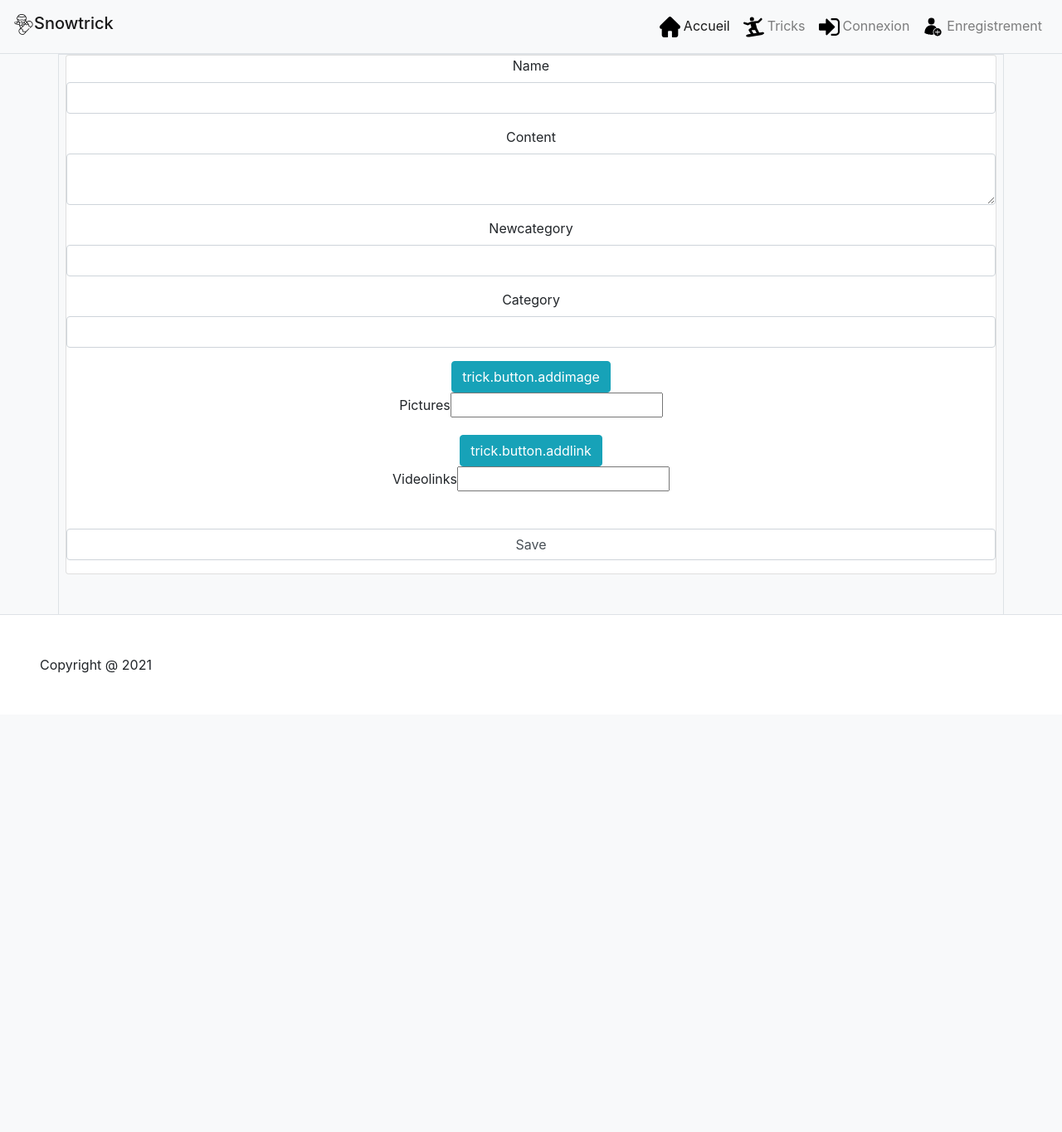
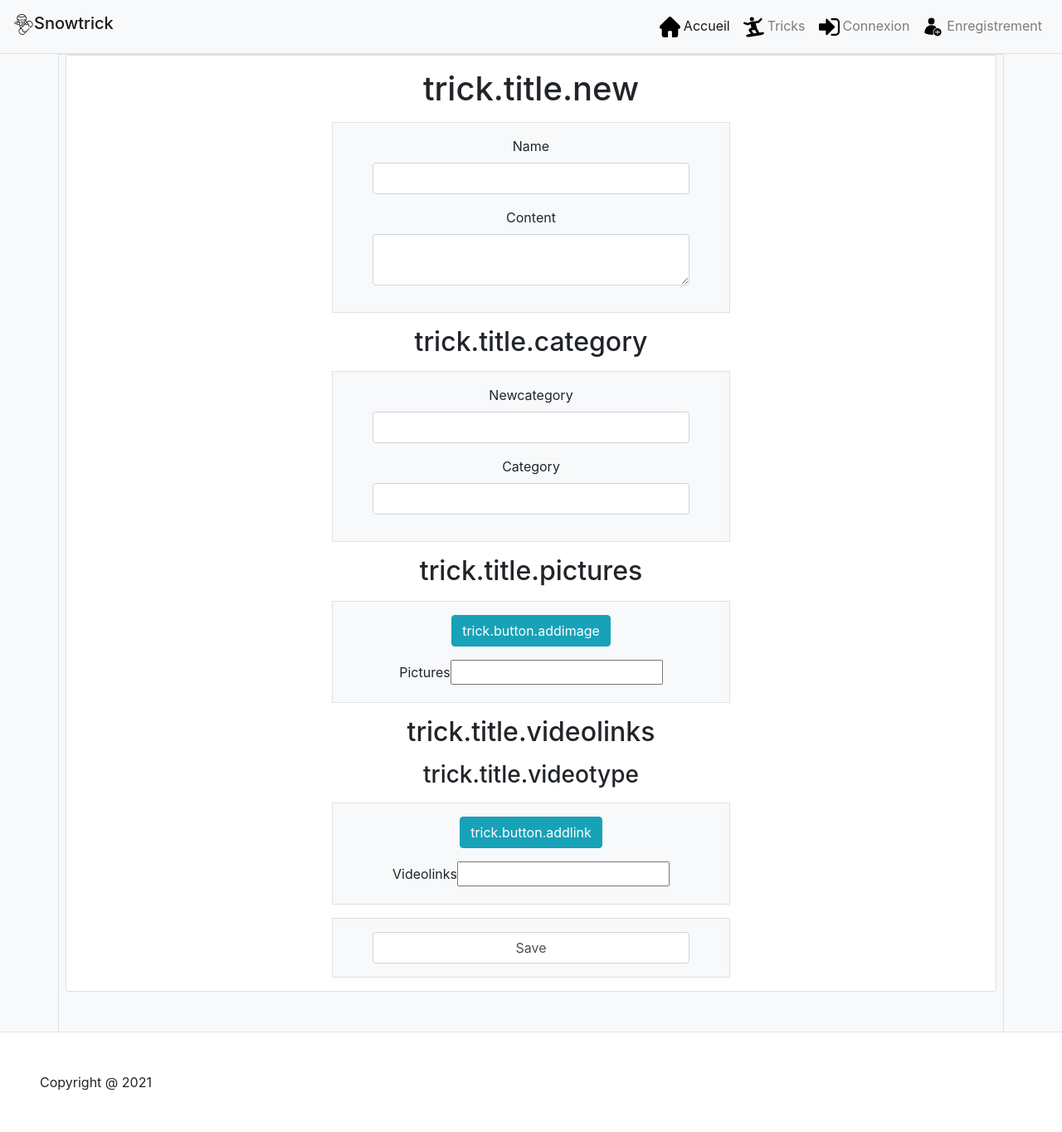
Before and after one commit to kdefarge/snowtrick, a Symfony app: template templates/trick/new.html.twig in a window 1280 px wide. Shown: the whole page at 83% size. Before the commit the page ends 811 px from the top, so only its background shows below. Run offline with Twig, Linux system fonts and the light colour scheme; the template is opened without the code that fills it, so the values that code supplies are empty; form fields are guessed from the names that the template uses; some libraries are stand-ins or nearby versions.

Commit message:
Update template new/edit Trick

```diff
--- a/src/Form/TrickType.php
+++ b/src/Form/TrickType.php
@@ -37,7 +37,7 @@ class TrickType extends AbstractType
                 'choice_label' => 'Name'
             ])
             ->add('pictures', CollectionType::class, [
-                'label' => 'trick.label.pictures',
+                'label' => false,
                 'entry_type' => FileType::class,
                 'entry_options' => [
                     'label' => false,
@@ -49,7 +49,7 @@ class TrickType extends AbstractType
                 'allow_delete' => true,
             ])
             ->add('videolinks', CollectionType::class, [
-                'label' => 'trick.label.videolinks',
+                'label' => false,
                 'entry_type' => UrlType::class,
                 'entry_options' => [
                     'label' => false,
--- a/templates/trick/_form.html.twig
+++ b/templates/trick/_form.html.twig
@@ -1,15 +1,54 @@
 {{ form_start(form) }}
+
+<div class="row justify-content-center pt-3">
+    <div class="col-12">
+        <h1 class="mb-3 text-center">{{ 'trick.title.new'|trans }}</h1>
+    </div>
+
+    <div class="col-10 col-sm-8 col-md-7 col-lg-5 border text-center bg-light py-3 px-sm-5">
         {{ form_row(form.name) }}
         {{ form_row(form.content) }}
+    </div>
+</div>
+
+<div class="row justify-content-center pt-3">
+    <div class="col-12">
+        <h2 class="mb-3 text-center">{{ 'trick.title.category'|trans }}</h2>
+    </div>
+
+    <div class="col-10 col-sm-8 col-md-7 col-lg-5 border text-center bg-light py-3 px-sm-5">
         {{ form_row(form.newcategory) }}
         {{ form_row(form.category) }}
+    </div>
+</div>
 
-    <button type="button" class="add_item_link btn btn-info" data-collection-holder="{{ form.pictures.vars.id }}">{{ 'trick.button.addimage'|trans }}</button>
+<div class="row justify-content-center pt-3">
+    <div class="col-12">
+        <h2 class="mb-3 text-center">{{ 'trick.title.pictures'|trans }}</h2>
+    </div>
+
+    <div class="col-10 col-sm-8 col-md-7 col-lg-5 border text-center bg-light pt-3 px-sm-5">
+        <button type="button" class="add_item_link btn btn-info mb-3" data-collection-holder="{{ form.pictures.vars.id }}">{{ 'trick.button.addimage'|trans }}</button>
         {{ form_row(form.pictures, {'attr': {'class': 'form-collection'}}) }}
+    </div>
+</div>
 
-    <button type="button" class="add_item_link btn btn-info" data-collection-holder="{{ form.videolinks.vars.id }}">{{ 'trick.button.addlink'|trans }}</button>
+<div class="row justify-content-center pt-3">
+    <div class="col-12">
+        <h2 class="mb-3 text-center">{{ 'trick.title.videolinks'|trans }}</h2>
+        <h3 class="mb-3 text-center">{{ 'trick.title.videotype'|trans }}</h3>
+    </div>
+
+    <div class="col-10 col-sm-8 col-md-7 col-lg-5 border text-center bg-light pt-3 px-sm-5">
+        <button type="button" class="add_item_link btn btn-info mb-3" data-collection-holder="{{ form.videolinks.vars.id }}">{{ 'trick.button.addlink'|trans }}</button>
         {{ form_row(form.videolinks, {'attr': {'class': 'form-collection'}}) }}
+    </div>
+</div>
 
-    <br />
+<div class="row justify-content-center py-3">
+    <div class="col-10 col-sm-8 col-md-7 col-lg-5 border text-center bg-light pt-3 px-sm-5">
         {{ form_row(form.save) }}
+    </div>
+</div>
+
 {{ form_end(form) }}
```
Also changed, not shown: translations/messages.fr.yaml (+7 -4 lines). Lines whose indentation alone changed are shown as unchanged.
